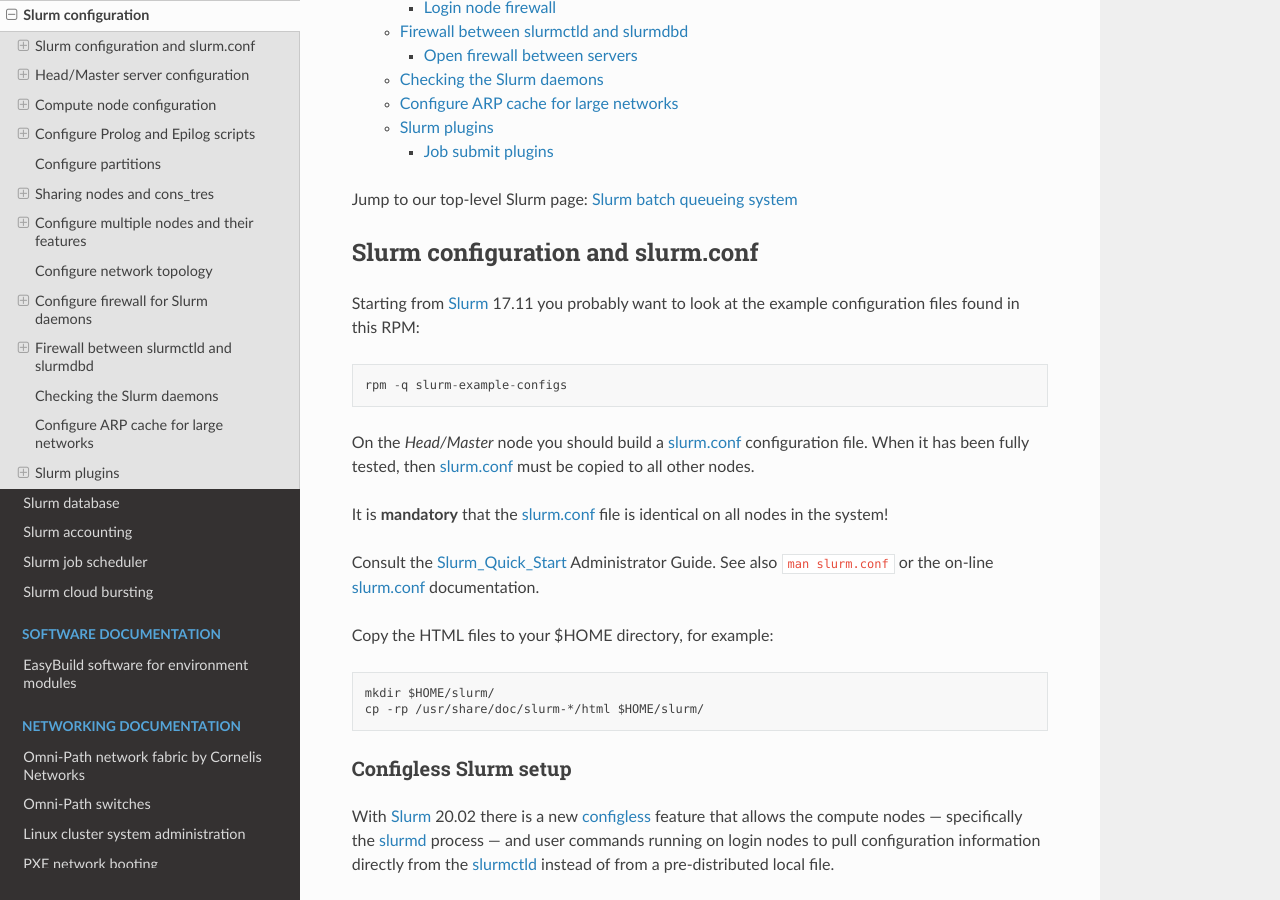
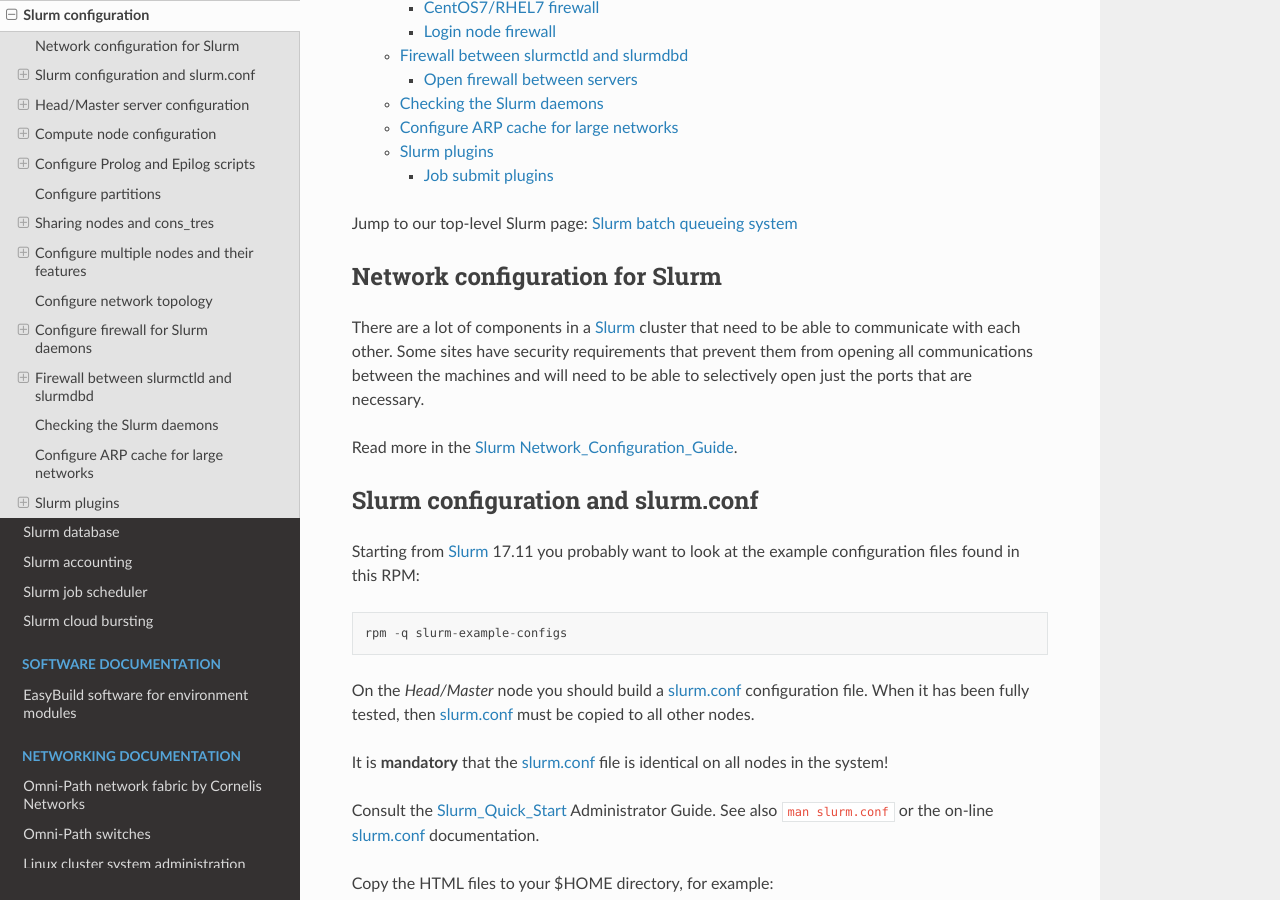
Before and after one commit to OleHolmNielsen/Niflheim_system, a Sphinx documentation site: the page built from docs/Slurm_configuration.rst, in a window 1280 px wide and 900 px high, scrolled down 1184 px. Built offline with Sphinx 7.4.7 and the Read the Docs theme 2.0.0, drawn with Linux system fonts in a browser that asks for light colours; some of the changed text lies outside the part shown.

Commit message:
Network configuration for Slurm

```diff
--- a/docs/Slurm_configuration.rst
+++ b/docs/Slurm_configuration.rst
@@ -21,6 +21,17 @@
 
 Jump to our top-level Slurm page: :ref:`SLURM`
 
+
+Network configuration for Slurm
+=====================================
+
+There are a lot of components in a Slurm_ cluster that need to be able to communicate with each other.
+Some sites have security requirements that prevent them from opening all communications between the machines and will need to be able to selectively open just the ports that are necessary.
+
+Read more in the Slurm_ Network_Configuration_Guide_.
+
+.. _Network_Configuration_Guide: https://slurm.schedmd.com/network.html
+
 Slurm configuration and slurm.conf
 ==================================
 
```
